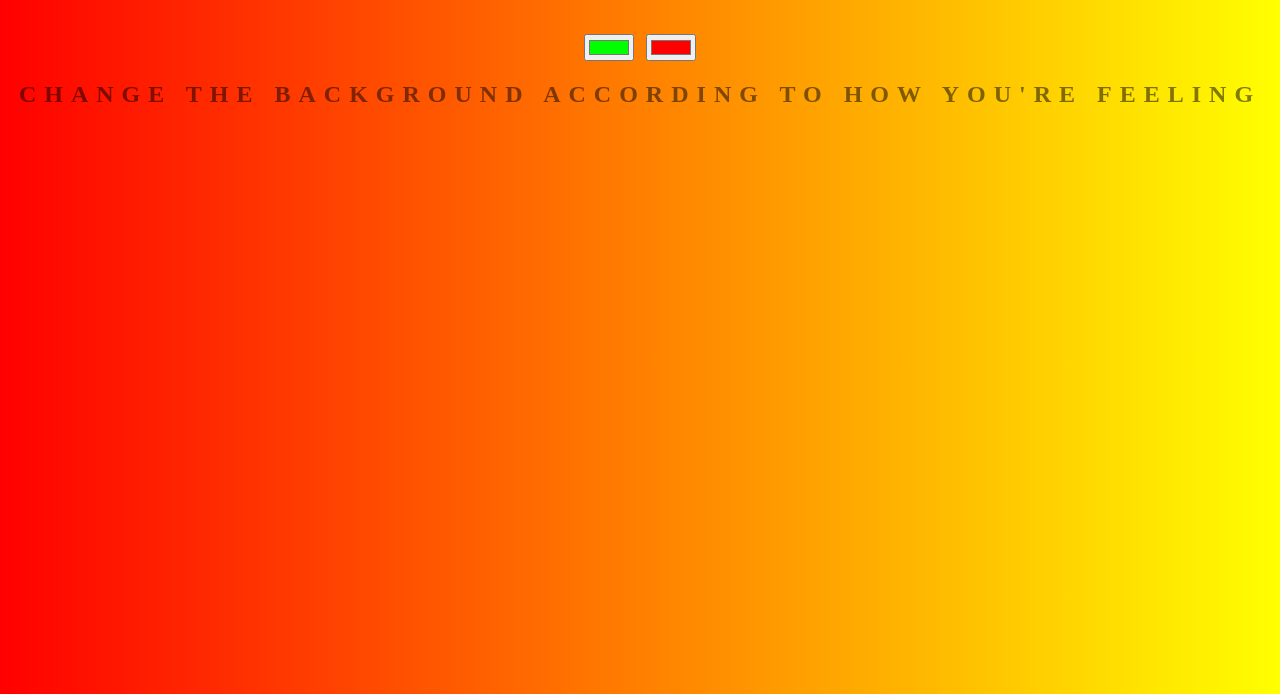
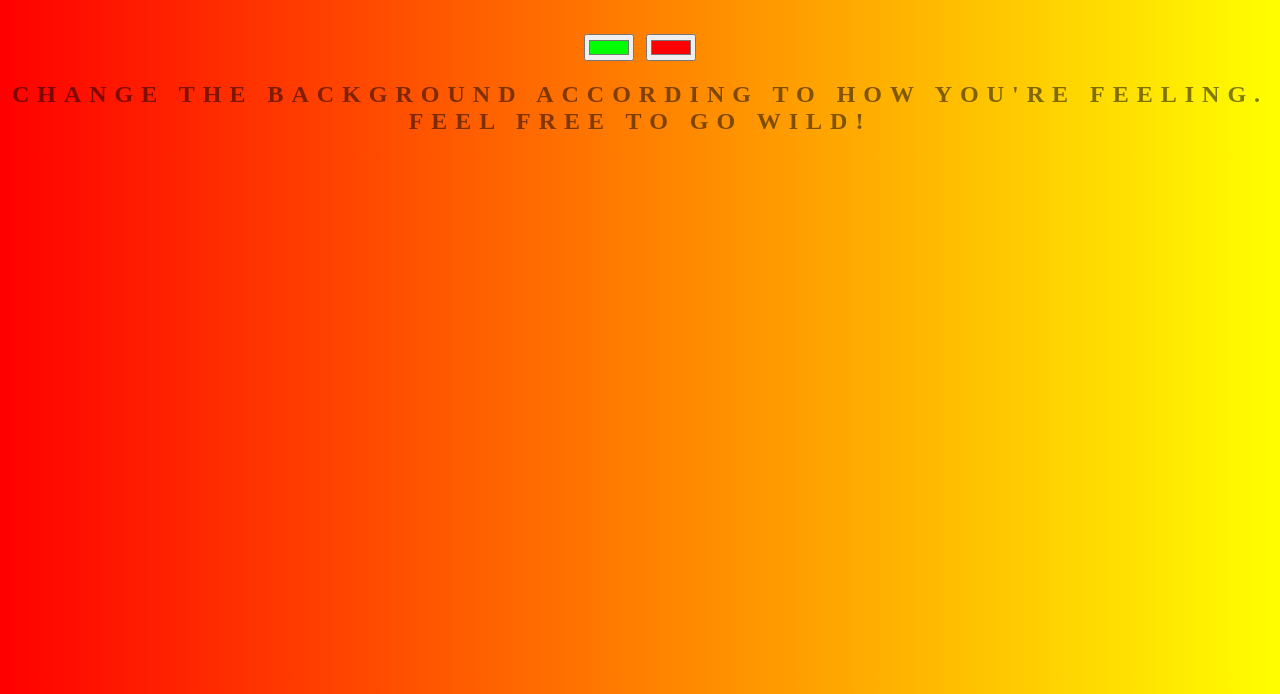
Before and after one commit to jijo66/Background-Generator, a plain HTML site: page index.html in a window 1280 px wide. Shown: the part 106-800 px from the top of the page. Drawn offline with Linux system fonts and the light colour scheme.

Commit message:
H2 Changes

```diff
--- a/index.html
+++ b/index.html
@@ -10,7 +10,7 @@
 <h1>Mood Describer</h1>
 <input type="color" class="color1" name="color1" value="#00ff00">
 <input type="color" class="color2" name="color2" value="#ff0000">
-<h2>Change the background according to how you're feeling</h2>
+<h2>Change the background according to how you're feeling. Feel Free to go wild!</h2>
 <h3></h3>
 <script type="text/javascript" src="script.js"></script>
 </body>
```
